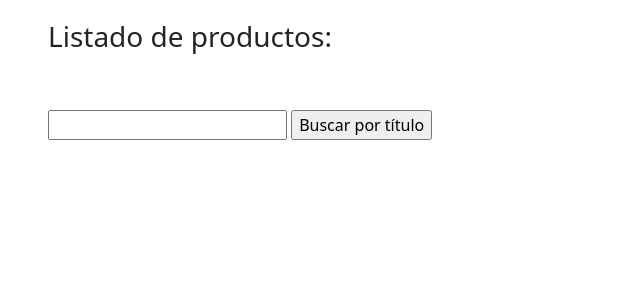
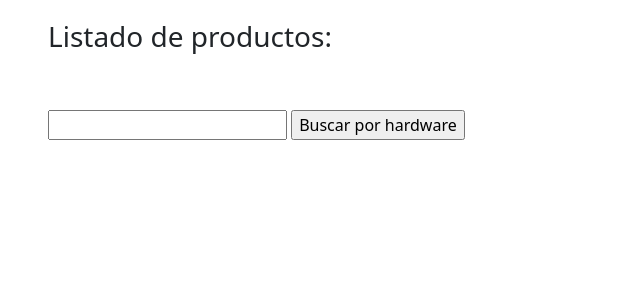
Before and after one commit to Rorov92/Tercera-pre-entrega-Vega, a Django app: template productos/templates/productos/hardware.html in a window 1280 px wide. Shown: the part 397-697 px from the top of the page, without its empty margins (0-640 px from the left). Run offline with Django 4.2, Linux system fonts and the light colour scheme; the template is opened without the code that fills it, so the values that code supplies are empty.

Commit message:
Rodrigo Vega

```diff
--- a/productos/templates/productos/formulario_hardwre.html
+++ b/productos/templates/productos/formulario_hardwre.html
@@ -1,7 +1,7 @@
 {% extends "base.html" %}
 
 {% block titulo %}
-Música - añadir
+Hardware - añadir
 {% endblock titulo %}
 
 {% block contenido %}
--- a/productos/templates/productos/hardware.html
+++ b/productos/templates/productos/hardware.html
@@ -1,22 +1,22 @@
 {% extends "base.html" %}
 
 {% block titulo %}
-Música
+Hardware
 {% endblock titulo %}
 
 {% block contenido %}
 <h3>Listado de productos:</h3>
 <br><br>
-<form action="{% url 'buscar_musica' %}" method="post">
+<form action="{% url 'buscar_hardware' %}" method="post">
   {% csrf_token %}
   <input type="text" name="busqueda">
-  <input type="submit" value="Buscar por título">
+  <input type="submit" value="Buscar por hardware">
 </form>
 <br>
 <ul>
-  {% for i in musica %}
+  {% for i in hardware %}
   <li>
-    {{i.titulo}}, {{i.nombre_autor}}, {{i.genero}}
+    {{i.nombre_hardware}}, {{i.consola}}, {{i.tipo_hardware}}
   </li>
   {% endfor %}
 </ul>
--- a/proyecto_juegos/urls.py
+++ b/proyecto_juegos/urls.py
@@ -1,4 +1,19 @@
+"""
+URL configuration for proyecto_juegos project.
 
+The `urlpatterns` list routes URLs to views. For more information please see:
+    https://docs.djangoproject.com/en/4.2/topics/http/urls/
+Examples:
+Function views
+    1. Add an import:  from my_app import views
+    2. Add a URL to urlpatterns:  path('', views.home, name='home')
+Class-based views
+    1. Add an import:  from other_app.views import Home
+    2. Add a URL to urlpatterns:  path('', Home.as_view(), name='home')
+Including another URLconf
+    1. Import the include() function: from django.urls import include, path
+    2. Add a URL to urlpatterns:  path('blog/', include('blog.urls'))
+"""
 from django.contrib import admin
 from django.urls import include, path
 from proyecto_juegos.views import *
@@ -9,3 +24,11 @@ urlpatterns = [
     path("productos/", include("productos.urls")),
     path("clientes/", include("clientes.urls")),
 ]
+from proyecto_juegos.views import *
+
+urlpatterns = [
+    path('admin/', admin.site.urls),
+    path("", inicio, name="inicio"),
+    path("productos/", include("productos.urls")),
+    path("clientes/", include("clientes.urls")),
+]
```
Also changed, not shown: proyecto_juegos/proyecto_juegos/urls.py (deleted, +0 -29 lines), proyecto_juegos/settings.py (+29 -4 lines), readme.md.
